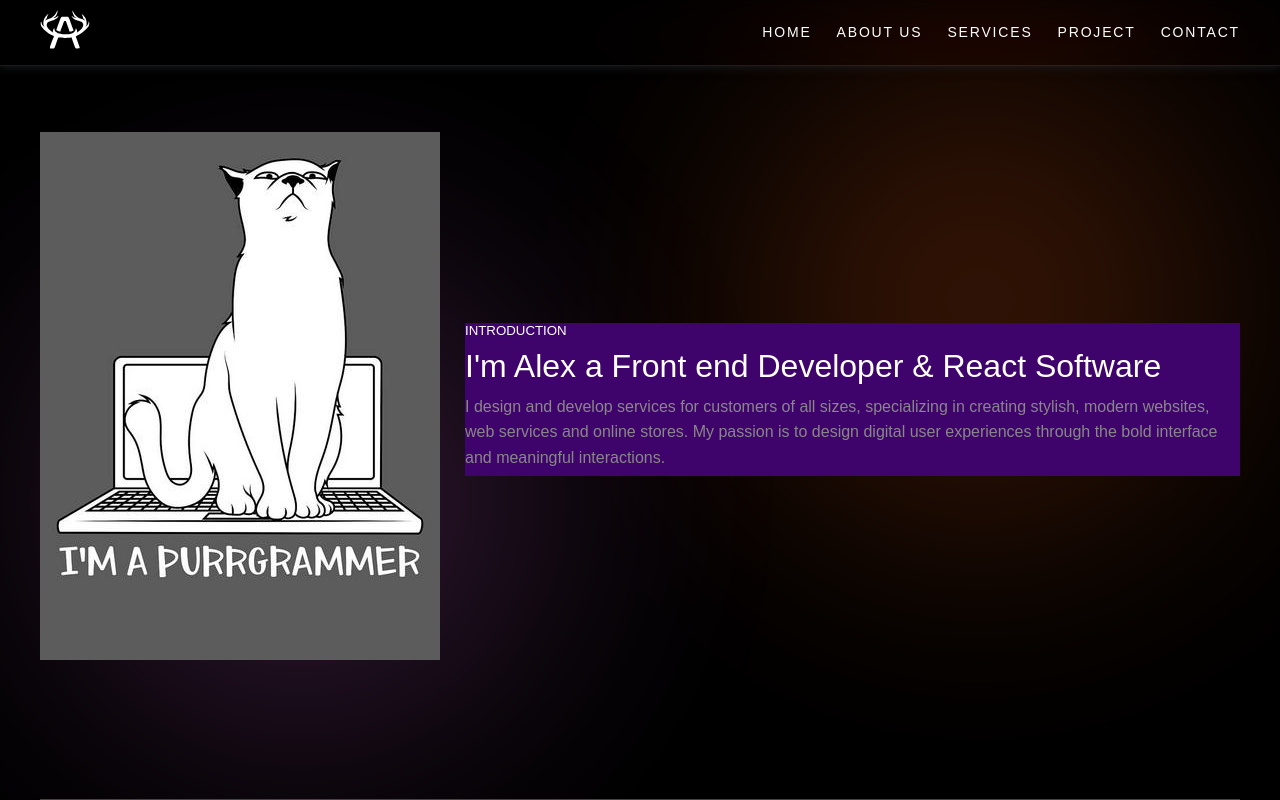
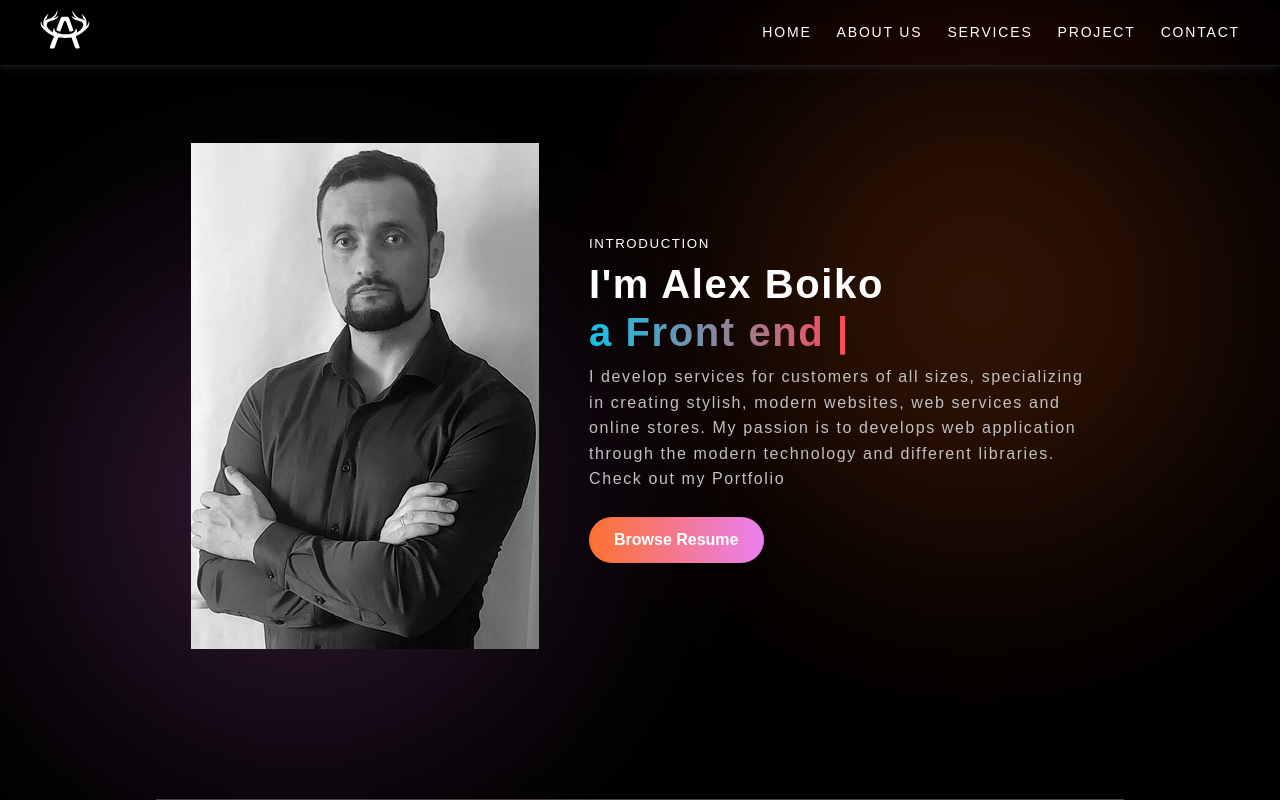
Before and after one commit to AlexNewHere/portfolio, a React (Create React App) app: page / in a window 1280 px wide. Built offline with nearby package versions, Linux system fonts and the light colour scheme.

Commit message:
main page done

```diff
--- a/package.json
+++ b/package.json
@@ -12,6 +12,7 @@
     "@types/react": "^18.0.0",
     "@types/react-dom": "^18.0.0",
     "@types/react-scroll": "^1.8.3",
+    "@types/react-typist": "^2.0.3",
     "react": "^18.1.0",
     "react-dom": "^18.1.0",
     "react-router-hash-link": "^2.4.3",
--- a/src/Common/Style/Container.module.scss
+++ b/src/Common/Style/Container.module.scss
@@ -1,10 +1,30 @@
-.conteiner {
+.container {
     min-height: 100vh;
     max-width: 1200px;
     border-bottom: 0.05em solid rgba(96, 88, 88, 0.75);
     display: flex;
-    flex-wrap: wrap;
-    justify-content: space-between;
+    justify-content: center;
     align-items: center;
     z-index: 1;
 }
+
+.btn {
+    background-image: linear-gradient(to left, #12c2e9, rgba(231, 100, 241, 0.8), rgba(255, 101, 28, 0.91));
+    color: #fff;
+    background-size: 200% 100%;
+    padding: 0 25px;
+    line-height: 46px;
+    position: relative;
+    display: inline-block;
+    border: none;
+    font-size: 16px;
+    font-weight: 600;
+    text-decoration: none;
+    overflow: hidden;
+    border-radius: 50px;
+    max-width: 180px;
+}
+.btn:hover {
+    transition: ease all 0.35s;
+    background-position: right center;
+}
--- a/src/Comtact/Form/Form.tsx
+++ b/src/Comtact/Form/Form.tsx
@@ -1,5 +1,5 @@
 import React from 'react';
-import s from './Form.module.css';
+import s from '../../Common/Style/Container.module.scss';
 
 const Form = () => {
     return (
--- a/src/Header/Header.module.scss
+++ b/src/Header/Header.module.scss
@@ -59,17 +59,3 @@
     }
   }
 }
-
-.active {
-  &::after {
-    content: "";
-    position: absolute;
-    bottom: 0;
-    left: auto;
-    right: 0;
-    height: 2px;
-    width: 100%;
-    background-image: linear-gradient(to left, #12c2e9, #c471ed, #f64f59);
-    transition: all 0.5s linear;
-  }
-}
--- a/src/Main/Main.module.css
+++ /dev/null
@@ -1,16 +0,0 @@
-.main {
-    display: flex;
-    flex-direction: row;
-    /*flex-wrap: wrap;*/
-    align-items: center;
-    gap: 25px;
-}
-
-.mainText {
-    color: white;
-    background: #3f036c;
-}
-
-.mainPhoto {
-    max-width: 100%;
-}
--- /dev/null
+++ b/src/Main/Main.module.scss
@@ -0,0 +1,35 @@
+.main {
+  display: flex;
+  align-items: center;
+  justify-content: center;
+  flex-wrap: nowrap;
+  padding: 35px;
+  gap: 50px;
+
+  @media (max-width: 800px) {
+    padding-top: 100px;
+    flex-wrap: wrap;
+  }
+  .mainText {
+    max-width: 500px;
+    color: white;
+
+    & h1 {
+      font-weight: 600;
+      font-size: 40px;
+
+      .textTheme {
+        background: linear-gradient(to right, #12c2e9, #f64f59, #f64f59);
+        -webkit-background-clip: text;
+        -webkit-text-fill-color: transparent;
+      }
+    }
+    .btn {
+      margin-top: 25px;
+    }
+  }
+  .mainPhoto {
+    max-width: 100%;
+  }
+
+}
--- a/src/Main/Main.tsx
+++ b/src/Main/Main.tsx
@@ -1,24 +1,53 @@
-import React from 'react';
-import s from './Main.module.css';
+import React, {useState} from 'react';
+import s from './Main.module.scss';
+import com from '../Common/Style/Container.module.scss';
 import cont from '../Common/Style/Container.module.scss';
 import photo from '../logo/photo.jpg';
+import Typist from 'react-typist';
+import AlexBoiko from '../cv/AlexBoiko.pdf'
 
 const Main = () => {
+    const texts = ['a Front end Developer', 'a Software engineer'];
+    const [currentTextCounter, setCurrentTextCounter] = useState(0);
+
+    const changeText = () => {
+        if (currentTextCounter < texts.length - 1) {
+            setCurrentTextCounter(currentTextCounter + 1)
+        } else {
+            setCurrentTextCounter(0)
+        }
+    }
+
     return (
-            <main className={cont.conteiner}>
-                <div className={s.main}>
+        <main className={cont.container}>
+            <div className={s.main}>
                 <div className={s.mainPhoto}><img src={photo} alt={'mainPhoto'}/></div>
                 <div className={s.mainText}>
                     <h5>INTRODUCTION</h5>
-                    <h1>I'm Alex a Front end
-                        <span> Developer &  React Software</span></h1>
-                    <p>I design and develop services for customers of all sizes, specializing in creating stylish,
-                        modern websites, web services and online stores. My passion is to design digital user
-                        experiences through the bold interface and meaningful interactions.</p>
+                    <h1>I'm Alex Boiko <br/>
+                        <Typist className={s.textTheme} key={currentTextCounter}
+                                onTypingDone={changeText} startDelay={500}
+                                avgTypingDelay={150}>
+                            {texts[currentTextCounter]}
+                            <Typist.Backspace count={texts[currentTextCounter].length}
+                                              delay={500}/>
+                        </Typist>
+
+                    </h1>
+                    <p>I develop services for customers of all sizes, specializing in
+                        creating stylish, modern websites, web services and online stores.
+                        My passion is to develops web application through the modern
+                        technology and different libraries. Check out my Portfolio
+                    </p>
+                    <div className={s.btn}>
+                        <a href={AlexBoiko} target="_blank" rel={'noreferrer'}
+                           download={'AlexBoiko.pdf'}>
+                            <button className={com.btn}>Browse Resume</button>
+                        </a>
+                    </div>
                 </div>
-                </div>
-            </main>
-
+            </div>
+        </main>
     );
 };
 
--- a/src/index.css
+++ b/src/index.css
@@ -16,10 +16,11 @@ h1, h2, h3, h4, h5, h6, p {
     font-weight: 500;
     line-height: 1.2;
     color: #ffffff;
+    letter-spacing: 0.1rem;
 }
 
 body p {
-    color: #888;
+    color: #c1c1c1;
     font-family: "Rubik", sans-serif;
     font-size: 16px;
     line-height: 1.6;
--- /dev/null
+++ b/src/types.d.ts
@@ -0,0 +1 @@
+declare module "*.pdf";
```
Also changed, not shown: src/Comtact/Form/Form.module.css (+0 -22 lines), src/logo/photo.jpg.
